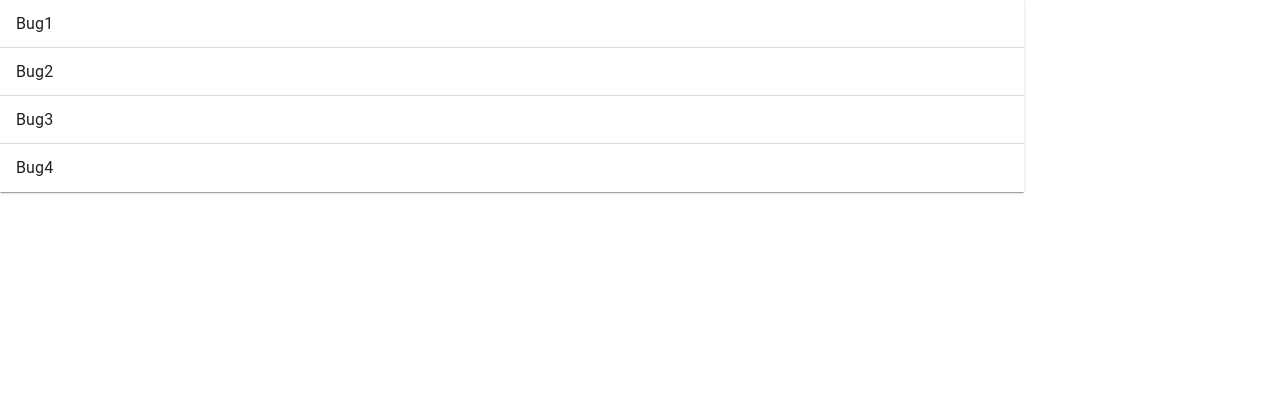
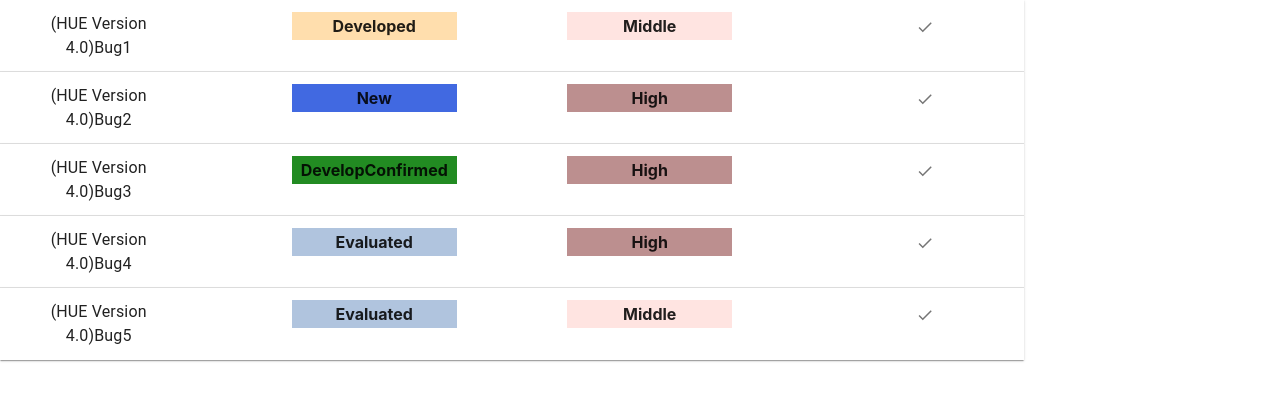
Before and after one commit to sanpj2292/BugApp, a React (Create React App) app in the folder client/: page / in a window 1280 px wide. Shown: the top 400 px of the page. Built offline with nearby package versions, Linux system fonts and the light colour scheme.

Commit message:
refs #5 Styles folder refactorization commit

```diff
--- a/client/src/App.js
+++ b/client/src/App.js
@@ -1,45 +1,55 @@
 import React from 'react';
 import './css/App.css';
 import InboxList from "./components/inbox-list";
+import updateIconStyles from "./styles/update-icon-styles";
 
 const sampleData = [{
-  summary: 'Bug1',
+  summary: '(HUE Version 4.0)Bug1',
   Importance: 'Middle',
   Labo: 'CFM',
   MileStone:'V41_1902',
   Priority:'F',
+  Progress:'Developed',
   RealtionTickets: '62588',
 },{
-  summary: 'Bug2',
+  summary: '(HUE Version 4.0)Bug2',
   Importance: 'High',
   Labo: 'CAM',
   MileStone:'V41_1903',
   Priority:'F',
+  Progress:'New',
   RealtionTickets: '62589',
 },{
-  summary: 'Bug3',
+  summary: '(HUE Version 4.0)Bug3',
   Importance: 'High',
   Labo: 'CBM',
   MileStone:'V41_1906',
   Priority:'F',
   RealtionTickets: '62590',
-  Labo1: 'CBM1',
-  MileSton1e:'V41_19061',
-  Priority1:'F1',
-  RealtionTickets1: '62591',
+  Progress:'DevelopConfirmed',
 },{
-  summary: 'Bug4',
+  summary: '(HUE Version 4.0)Bug4',
   Importance: 'High',
   Labo: 'CCM',
   MileStone:'V41_1909',
   Priority:'F',
   RealtionTickets: '63595',
+  Progress:'Evaluated',
+},{
+  summary: '(HUE Version 4.0)Bug5',
+  Importance: 'Middle',
+  Labo: 'CCM',
+  MileStone:'V41_1909',
+  Priority:'F',
+  RealtionTickets: '63595',
+  Progress:'Evaluated',
 }]
 
 function App() {
+  const iconClasses = updateIconStyles();
   return (
     <div className="App">
-      <InboxList dataArr={sampleData}></InboxList>
+      <InboxList dataArr={sampleData} iconClass={iconClasses.icon}></InboxList>
     </div>
   );
 }
--- /dev/null
+++ b/client/src/components/colored-label-column.js
@@ -0,0 +1,16 @@
+import React from "react";
+import ProgressStyles from "../styles/progress-styles";
+import { Typography, ExpansionPanelSummary } from "@material-ui/core";
+
+
+function ColoredLabelColumn(props) {
+    const classes = ProgressStyles();
+    const {value, index} = {...props};
+    return (
+        <div className={classes.root + ' ' + classes[value]}>
+            <Typography variant='subhead' >{value}</Typography>
+        </div>
+    );
+}
+
+export default ColoredLabelColumn;
--- a/client/src/components/inbox-list-details.js
+++ b/client/src/components/inbox-list-details.js
@@ -4,8 +4,8 @@ import { ExpansionPanelDetails, TextField } from "@material-ui/core";
 
 const useStyles = makeStyles(theme => createStyles({
     textField: {
-        marginLeft: theme.spacing(1),
-        marginRight: theme.spacing(1),
+        margin: theme.spacing(1),
+        // marginRight: theme.spacing(1),
     },
     container: {
         display: 'flex',
@@ -24,6 +24,7 @@ function InboxListDetails(props) {
                     <TextField
                         id={key+"-input"+index}
                         label={key}
+                        key={'text-field'+key+index+'-key'}
                         defaultValue={data[key]}
                         className={classes.textField}
                         margin="normal"
--- a/client/src/components/inbox-list.js
+++ b/client/src/components/inbox-list.js
@@ -1,9 +1,19 @@
 import React, { useState } from "react";
-import { ExpansionPanel,ExpansionPanelSummary, Typography } from "@material-ui/core/";
+import { ExpansionPanel,ExpansionPanelSummary, Typography, Grid, IconButton } from "@material-ui/core/";
 import InboxListDetails from "./inbox-list-details";
+import ColoredLabelColumn from "./colored-label-column";
+import CheckIcon from "@material-ui/icons/Check";
+import updateButtonStyles from "../styles/update-button-styles";
+
+// const useStyles = makeStyles((theme) => ({
+//     button: {
+//         margin: theme.spacing(1),
+//     },
+// }),)
 
 function InboxList(props) {
-    const {dataArr} = {...props}
+    const classes = updateButtonStyles();
+    const {dataArr,iconClass} = {...props}
 
     const [expanded, setExpanded] = useState(false);
 
@@ -12,11 +22,29 @@ function InboxList(props) {
     return (
             dataArr.map((val,index) => {
             return (
-                <ExpansionPanel square expanded={expanded === 'panel'+index}
+                <ExpansionPanel key={'record'+ index +'-key'}
+                    square expanded={expanded === 'panel'+index}
                     onChange={handleChange('panel'+index)}>
                     <ExpansionPanelSummary aria-controls={'panel'+index+"-content"}
                         id={'panel'+index+"-header"}>
-                        <Typography>{val.summary}</Typography>
+                        <Grid container justify='space-between'>
+                            <Grid item key={'summary'+index+'-key'} xs={2}>
+                                <Typography>{val.summary}</Typography>
+                            </Grid>
+                            <Grid item key={'progress'+index+'-key'} xs={2}>
+                                <ColoredLabelColumn value={val.Progress} />
+                            </Grid>
+                            <Grid item key={'importance'+index+'-key'} xs={2}>
+                                <ColoredLabelColumn value={val.Importance} />
+                            </Grid>
+                            <Grid item key={'update'+index+'-button'} xs={2}>
+                                <IconButton
+                                    className={classes.button}
+                                    aria-label='Check' id={'update'+index+'-button'}>
+                                    <CheckIcon className={iconClass ? iconClass:null} />
+                                </IconButton>
+                            </Grid>
+                        </Grid>
                     </ExpansionPanelSummary>
                     <InboxListDetails data={val} index={index} />
                 </ExpansionPanel>)
--- /dev/null
+++ b/client/src/styles/progress-styles.js
@@ -0,0 +1,37 @@
+import {makeStyles, createStyles} from './styles';
+
+export default makeStyles(theme => createStyles({
+    root: {
+        fontWeight: 'bold !important',
+        alignItems: 'center',
+        padding: theme.spacing(0.5),
+    },
+    New:{
+        backgroundColor: '#4169E1',
+    },
+    Developing:{
+        backgroundColor: '#F4A460'
+    },
+    Developed: {
+        backgroundColor: '#FFDEAD',
+    },
+    DevelopConfirmed: {
+        backgroundColor: '#228B22',
+    },
+    Remand: {
+        backgroundColor: '#A9A9A9',
+    },
+    Evaluated: {
+        backgroundColor: '#B0C4DE',
+    },
+    High: {
+        backgroundColor: '#BC8F8F',
+    },
+    Highest:{
+        backgroundColor: '#D2691E',
+        color: '#FFFFFF'
+    },
+    Middle: {
+        backgroundColor: '#FFE4E1',
+    }
+}))
--- /dev/null
+++ b/client/src/styles/styles.js
@@ -0,0 +1,3 @@
+import { makeStyles, createStyles } from "@material-ui/core/styles";
+
+export {makeStyles, createStyles};
--- /dev/null
+++ b/client/src/styles/update-button-styles.js
@@ -0,0 +1,7 @@
+import { makeStyles, createStyles } from "./styles";
+
+export default makeStyles(theme => createStyles({
+    button: {
+        padding: theme.spacing(0.75)
+    }
+}))
--- /dev/null
+++ b/client/src/styles/update-icon-styles.js
@@ -0,0 +1,8 @@
+import { makeStyles, createStyles } from "./styles";
+
+export default makeStyles(theme => createStyles({
+    icon: {
+        height: '0.75em',
+        width: '0.75em',
+    }
+}));
```
